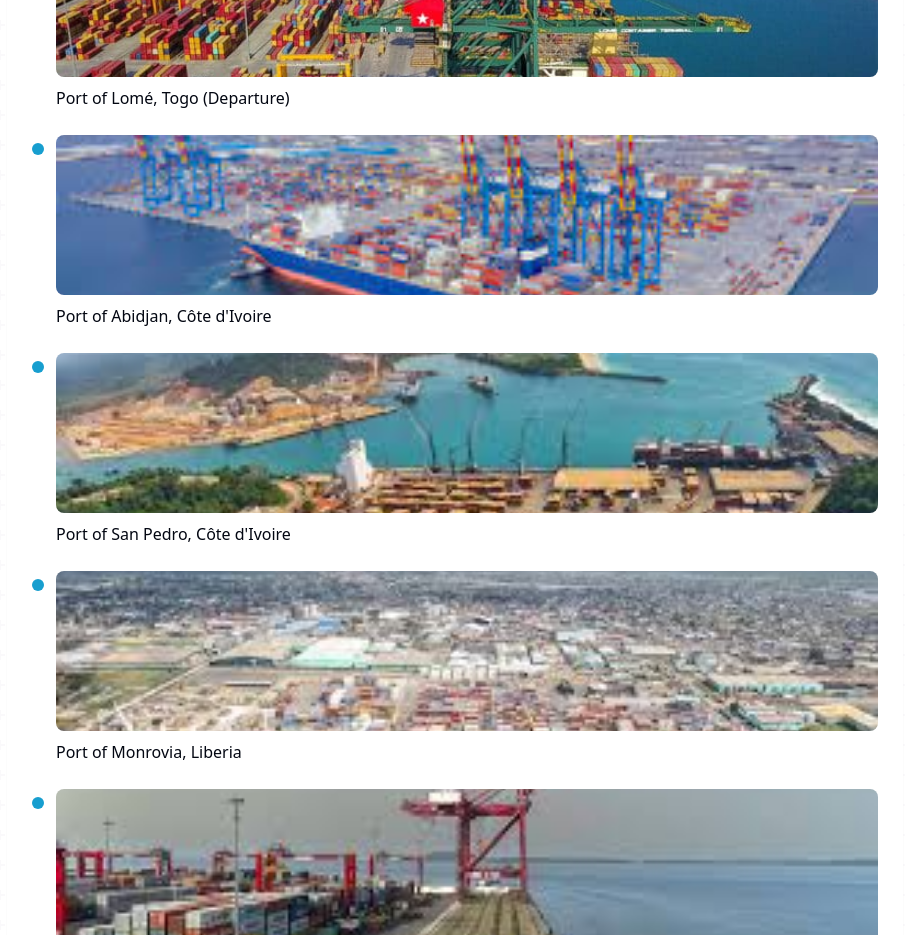
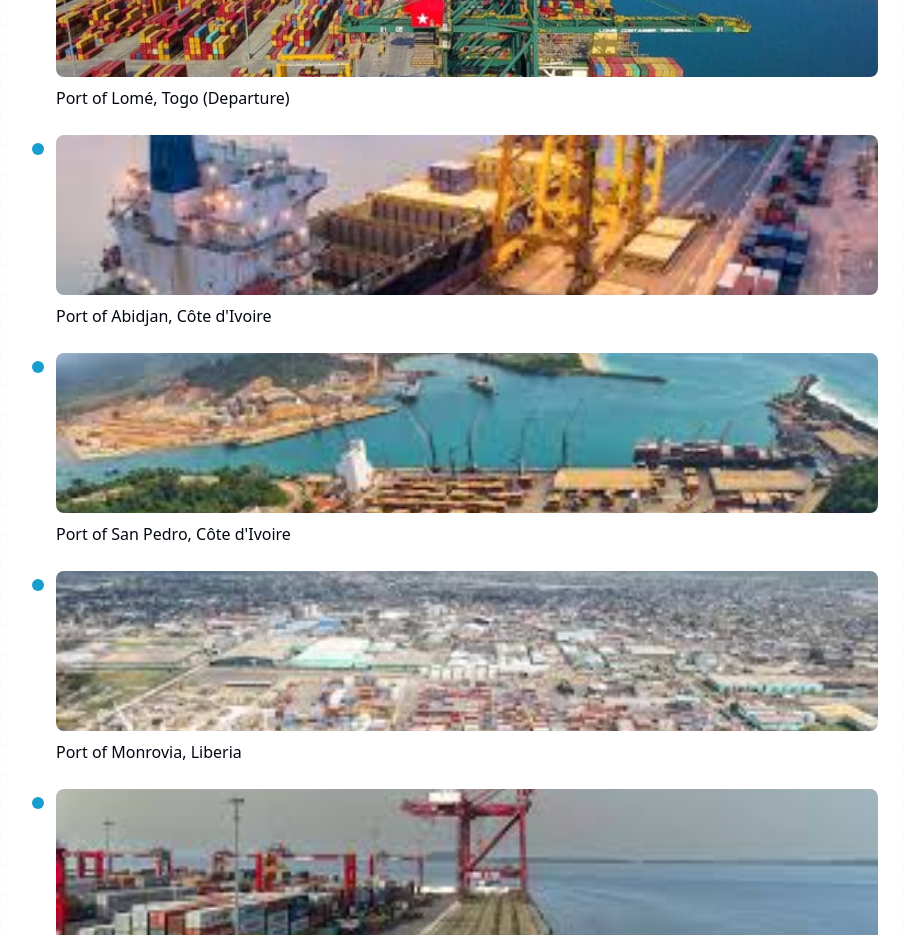
Before and after one commit to SandonWilfried/eazy-chain, a React (Vite) app: page /booking in a window 1280 px wide. Shown: the part 1000-1935 px from the top of the page, without its empty margins (185-1094 px from the left). Built offline with nearby package versions, Linux system fonts and the light colour scheme.

Commit message:
Update Abidjan port image
Update the image displayed for the Port of Abidjan in the Booking page.

```diff
--- a/src/pages/Booking.tsx
+++ b/src/pages/Booking.tsx
@@ -30,7 +30,7 @@ const portStops = [
   },
   {
     name: "Port of Abidjan, Côte d'Ivoire",
-    imageUrl: "/lovable-uploads/c2a686f5-5007-4e3b-8c3f-989d6ab63354.png"
+    imageUrl: "/lovable-uploads/71824e94-558d-479d-804e-e766cffa8885.png"
   },
   {
     name: "Port of San Pedro, Côte d'Ivoire",
```
Also changed, not shown: public/lovable-uploads/71824e94-558d-479d-804e-e766cffa8885.png (added).
